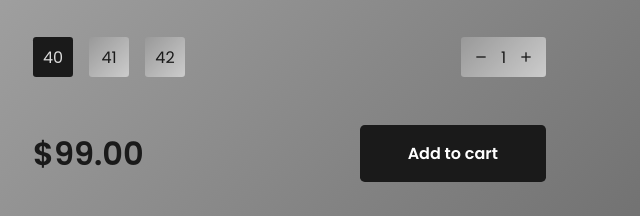
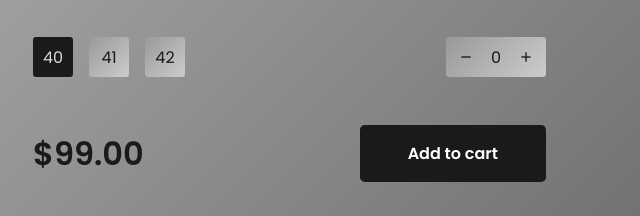
Before and after one commit to billalben/sneakers-ecommerce, a plain HTML site: page index.html in a window 1280 px wide. Both pictures are taken after a click on the icon 517 px from the left and 401 px from the top of the page. Shown: the part 344-560 px from the top of the page, 37-677 px from the left. Drawn offline with nearby package versions, Linux system fonts and the light colour scheme.

Commit message:
home increment & decrement button

```diff
--- a/assets/css/style.css
+++ b/assets/css/style.css
@@ -290,6 +290,10 @@ button {
 .home__amounts i {
   cursor: pointer;
 }
+.home__amount-num {
+  width: 2ch;
+  text-align: center;
+}
 .home__price {
   justify-content: space-between;
 }
--- a/assets/js/script.js
+++ b/assets/js/script.js
@@ -33,3 +33,23 @@ shoeSizes.forEach((e) => {
     this.classList.add("active");
   });
 });
+
+//  =========== home increment & decrement button ===========
+const plusButton = document.querySelector(".home__amounts .bx-plus");
+const minusButton = document.querySelector(".home__amounts .bx-minus");
+const homeAmountNumber = document.querySelector(
+  ".home__amounts .home__amount-num"
+);
+let a = 1;
+
+plusButton.addEventListener("click", () => {
+  a++;
+  homeAmountNumber.innerText = a;
+});
+
+minusButton.addEventListener("click", () => {
+  if (a >= 1) {
+    a--;
+    homeAmountNumber.innerText = a;
+  }
+});
```
